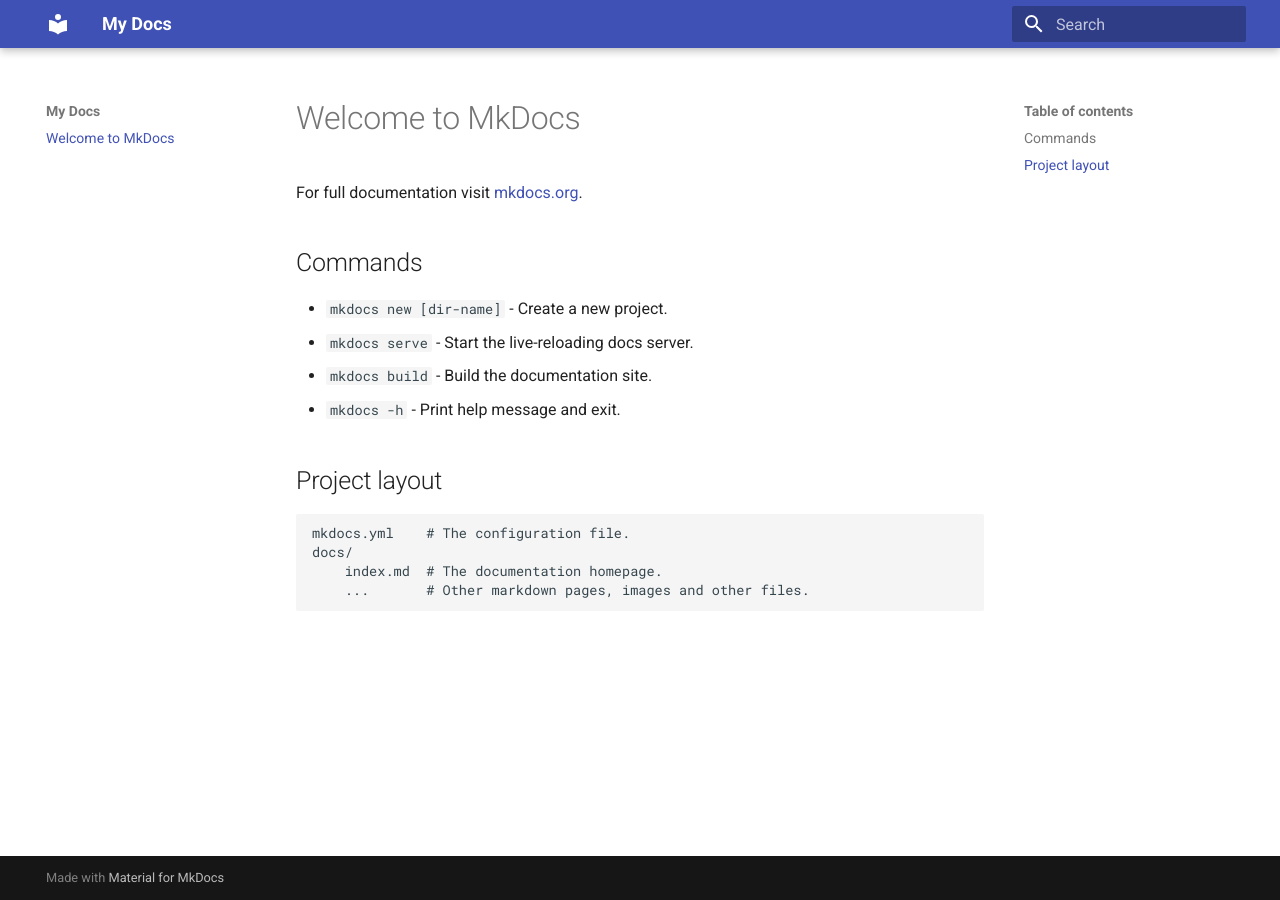
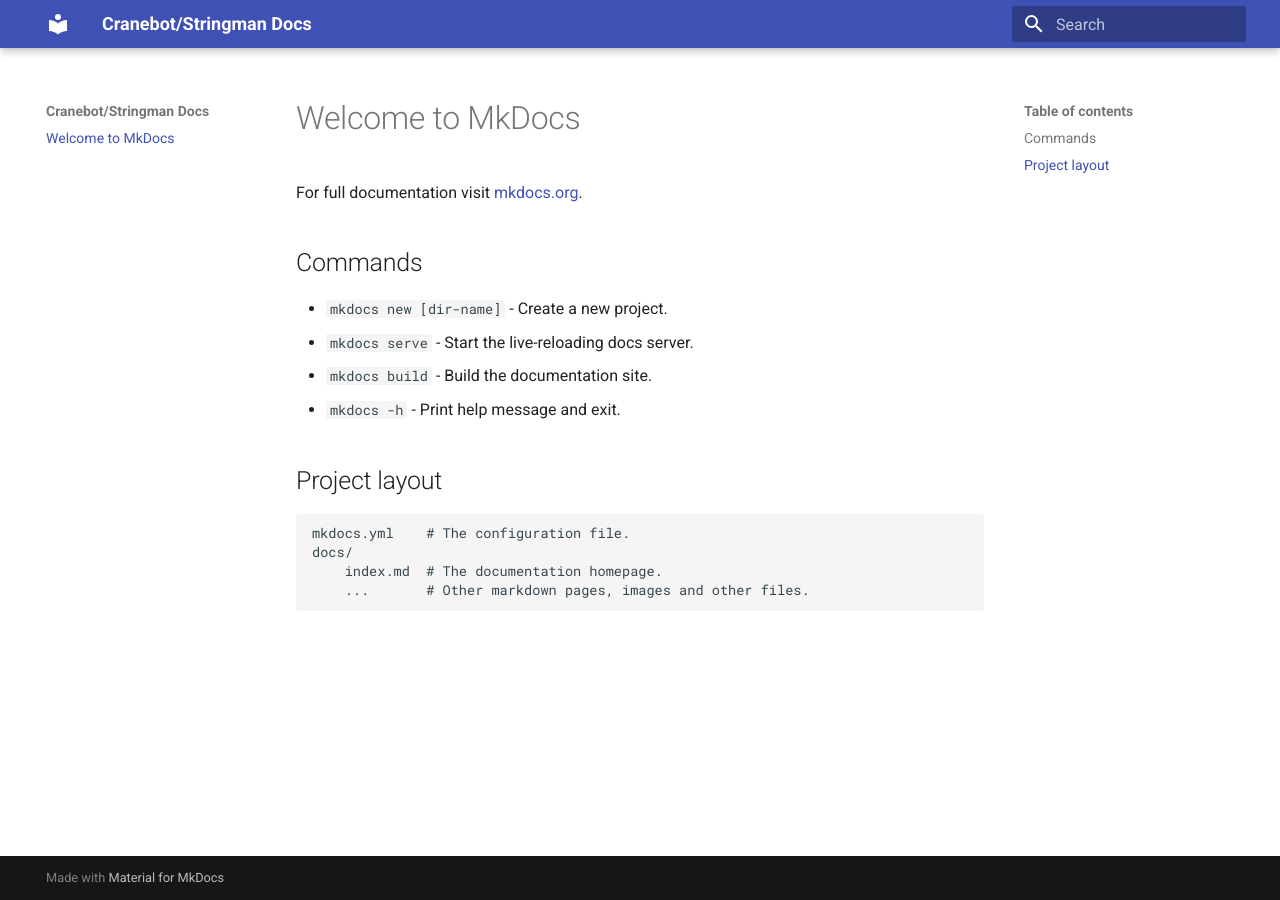
Before and after one commit to nhnifong/neufangled-site, an MkDocs documentation site: the page built from docs/index.md, in a window 1280 px wide. Built offline with MkDocs 1.6.1 and Material for MkDocs 9.7.7, drawn with Linux system fonts in a browser that asks for light colours.

Commit message:
set site name and url

```diff
--- a/mkdocs.yml
+++ b/mkdocs.yml
@@ -1,4 +1,4 @@
-site_name: My Docs
-site_url: https://mydomain.org/mysite
+site_name: Cranebot/Stringman Docs
+site_url: https://nhnifong.github.io/neufangled-site
 theme:
   name: material
```
